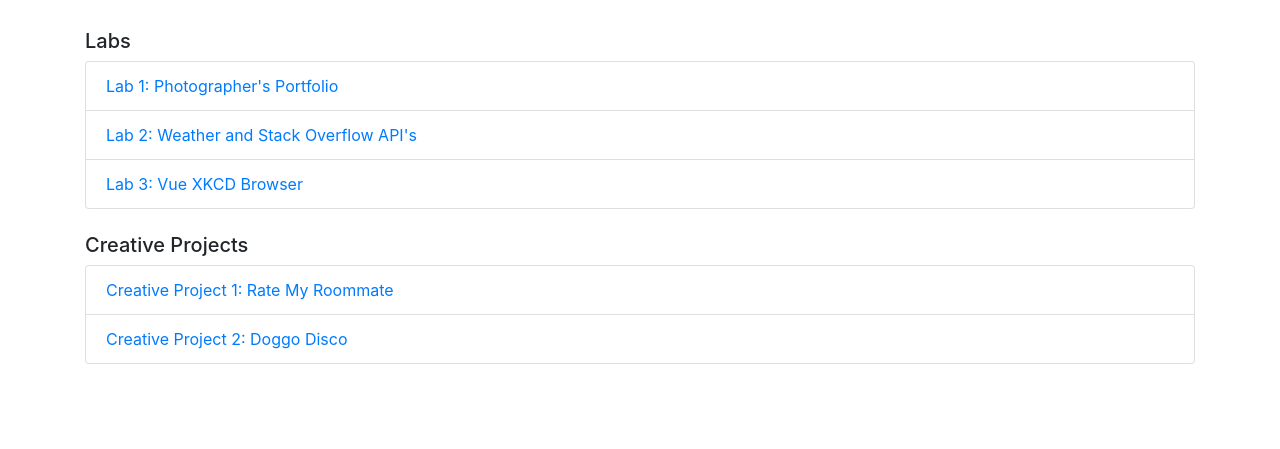
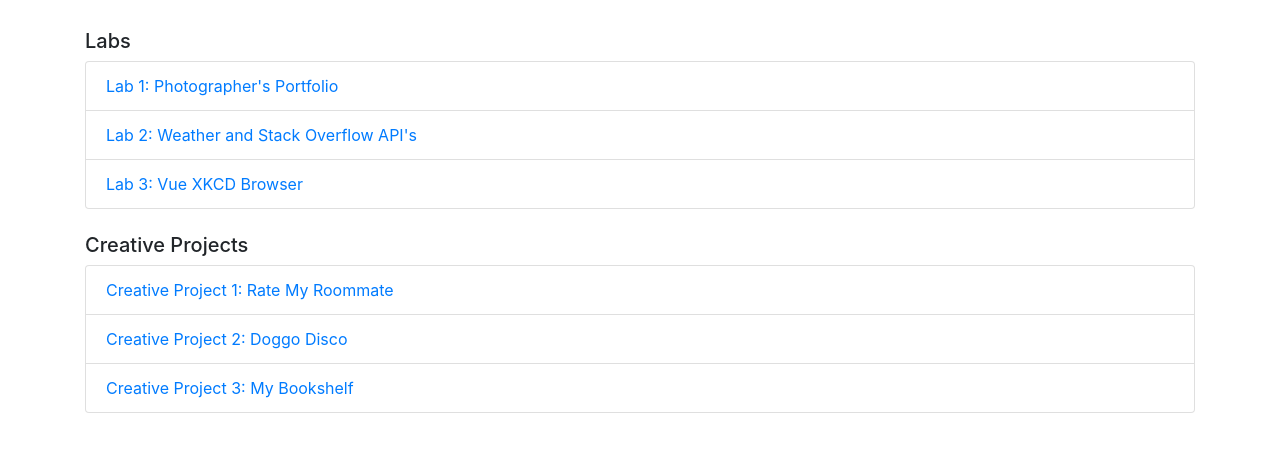
Before and after one commit to dylanyoung12/main, a plain HTML site: page index.html in a window 1280 px wide. Shown: the part 141-590 px from the top of the page. Drawn offline with nearby package versions, Linux system fonts and the light colour scheme.

Commit message:
Main Menu

```diff
--- a/index.html
+++ b/index.html
@@ -30,6 +30,7 @@
     <ul class="list-group">
       <li class="list-group-item"><a href="/creativeproject1/index.html">Creative Project 1: Rate My Roommate</a></li>
       <li class="list-group-item"><a href="/creativeproject2/index.html">Creative Project 2: Doggo Disco</a></li>
+      <li class="list-group-item"><a href="/creativeproject3/index.html">Creative Project 3: My Bookshelf</a></li>
     </ul>
   </div>
 
```
